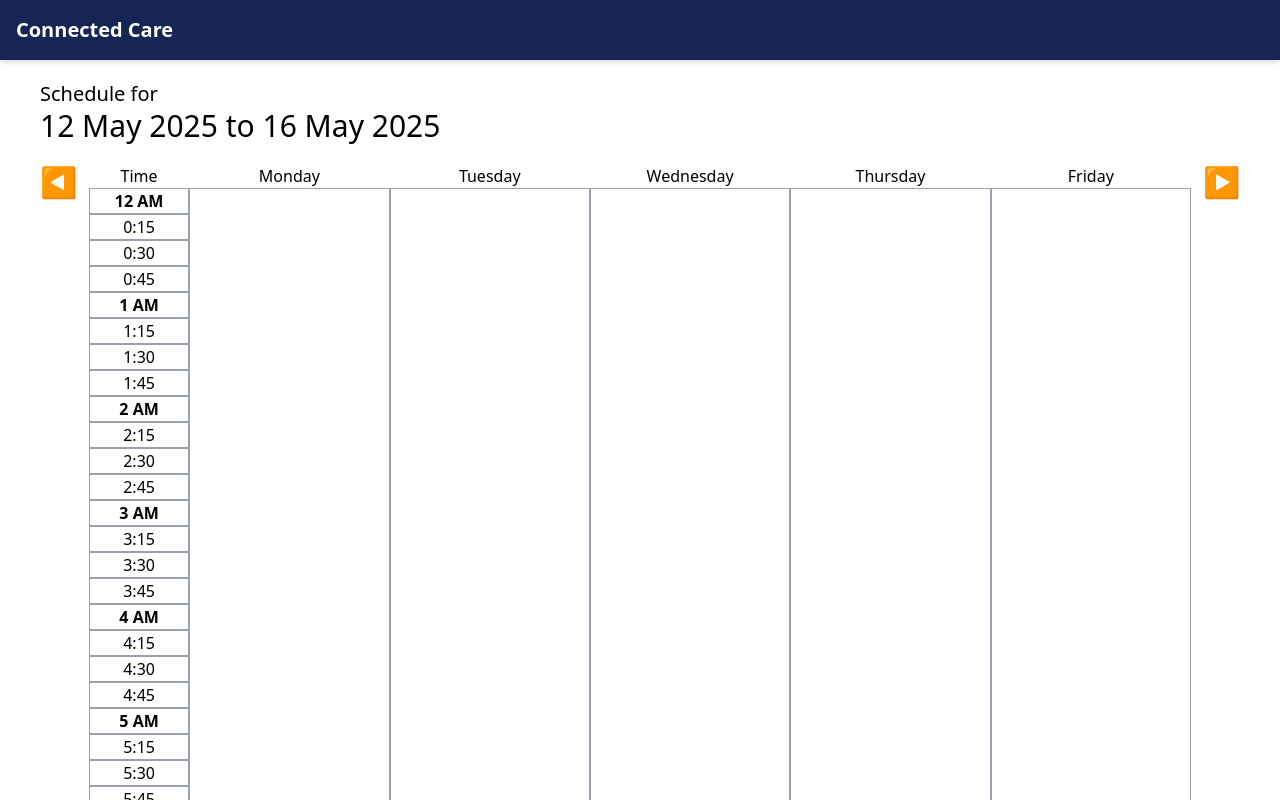
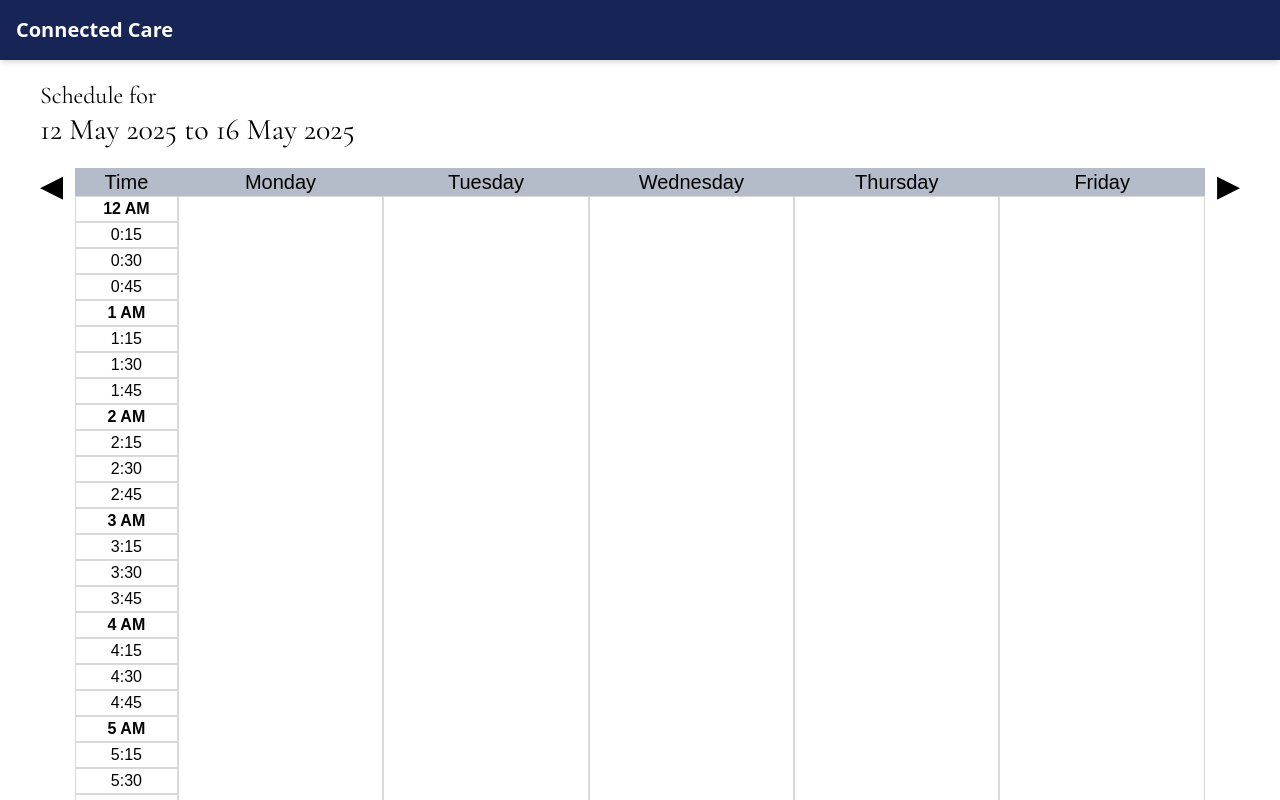
Before and after one commit to UTDallasEPICS/manos-unidas-for-autismo, a Nuxt app: page /scheduleView in a window 1280 px wide. Shown: the top 800 px of the page. Built offline with nearby package versions, Linux system fonts and the light colour scheme; a web font is replaced by a local one.

Commit message:
added styles
had to add a color to main css for teal & a darker red to differ between red & orange

```diff
--- a/assets/css/main.css
+++ b/assets/css/main.css
@@ -9,12 +9,13 @@
 	--color-blay: #b4bbc9; /*get it? blue gray?? haha*/
 	/*extra therapy colors */
 	--color-lilac: #e3cbf8;
-	--color-peach: ##ffe1b8;
+	--color-peach: #ffe1b8;
 	--color-salmon: #eeb586;
 	--color-lime: #ddf492;
 	--color-sky: #b8d3fb;
 	--color-buttercup: #f6e274;
-	--color-sandy: #ece4b9;
+	--color-rose: #ea7b7b;
+	--color-blue-green: #85e0c2;
 
 	--font-cormorant-garamond: "Cormorant Garamond", serif;
 	--font-sc-encode: "Encode Sans SC", sans-serif;
--- a/components/AppointmentBox.vue
+++ b/components/AppointmentBox.vue
@@ -9,9 +9,9 @@
 	/>
 	<div
 		ref="container"
-		class="absolute grid w-full cursor-pointer grid-cols-2 grid-rows-3 overflow-hidden rounded-md border-4 text-center"
+		class="font-sc-encode absolute grid w-full cursor-pointer grid-cols-2 grid-rows-3 overflow-hidden rounded-md border-4 text-center"
+		:class="boxColor"
 		:style="{
-			backgroundColor: boxColor,
 			height: boxHeight,
 			top: boxTop,
 		}"
@@ -28,7 +28,9 @@
 			}"
 			:style="{ fontSize: sessionTypeFontSize }"
 		>
-			<span class="line-clamp-2">{{ props.session.Type.name }}</span>
+			<span class="line-clamp-2 font-bold">{{
+				props.session.Type.name
+			}}</span>
 		</div>
 		<div
 			ref="therapistBox"
@@ -92,8 +94,26 @@ const duration = computed(() => {
 
 // style
 const boxColor = computed(() => {
-	// needs to be replaced with tailwind values later
 	switch (props.session.Type.color) {
+		case Color.BLUE:
+			return "bg-sky";
+		case Color.GREEN:
+			return "bg-lime";
+		case Color.ORANGE:
+			return "bg-salmon";
+		case Color.PURPLE:
+			return "bg-lilac";
+		case Color.RED:
+			return "bg-rose";
+		case Color.TEAL:
+			return "bg-blue-green";
+		case Color.YELLOW:
+			return "bg-buttercup";
+		default:
+			return "bg-peach";
+	}
+
+	/*switch (props.session.Type.color) {
 		case Color.BLUE:
 			return "#3878c2";
 		case Color.GREEN:
@@ -110,7 +130,7 @@ const boxColor = computed(() => {
 			return "#f7d439";
 		default:
 			return "#c0e9ed";
-	}
+	} */
 });
 
 const boxHeight = computed(() => {
--- a/components/AppointmentModalWindow.vue
+++ b/components/AppointmentModalWindow.vue
@@ -2,7 +2,9 @@
     When appointment box is clicked, this window should display and show appointment details. As of now it doesn't distinguish between patient or staff and displays all the information.
  -->
 <template>
-	<div class="fixed top-0 right-0 z-50 h-full w-full items-center text-left">
+	<div
+		class="font-sc-encode fixed top-0 right-0 z-50 h-full w-full items-center text-left"
+	>
 		<!-- Background -->
 		<div
 			class="fixed z-51 h-full w-full bg-black/70"
@@ -19,7 +21,7 @@
 			</div>
 			<!-- Information -->
 			<div class="m-3 flex flex-col gap-3">
-				<h1 class="text-3xl">
+				<h1 class="font-cormorant-garamond text-3xl font-bold">
 					{{ props.session.Type.name + " - " + duration }}
 				</h1>
 				<h2 class="text-xl">
@@ -48,7 +50,10 @@
 					<li v-for="patient in patientNames" :key="patient">
 						{{ patient }}
 						<!-- replace with link to patient profile later -->
-						<span class="cursor-pointer px-3 text-xs text-blue-400">
+						<span
+							class="cursor-pointer px-3 text-xs text-blue-400"
+							@click="goToPatient(patient.id)"
+						>
 							View Profile &gt;
 						</span>
 					</li>
@@ -69,7 +74,7 @@
 			<div class="flex flex-col justify-center gap-3">
 				<div class="flex justify-center">
 					<button
-						class="cursor-pointer bg-blue-950 p-2 text-center text-white"
+						class="btn cursor-pointer"
 						v-if="!permissions.nonEmployee"
 					>
 						Therapy Notes
@@ -77,7 +82,7 @@
 				</div>
 				<div class="flex justify-center">
 					<button
-						class="cursor-pointer bg-blue-950 p-2 text-center text-white"
+						class="btn cursor-pointer"
 						v-if="
 							!permissions.nonEmployee &&
 							permissions.editAppointments
@@ -179,6 +184,21 @@ function getSessionEndTime(d: Date, sessionLength: number): Date {
 	return endTime;
 }
 
+// const patients = computed(() => {
+// 	const result = [];
+
+// 	for (let i = 0; i < props.session.Patients.length; i++) {
+// 		let patient = props.session.Patients[i];
+// 		result.push(patient.Patient.User.User);
+// 	}
+
+// 	return result;
+// });
+
+// function goToPatient(id: string) {
+// 	await navigateTo(("/patientProfile?id=" += id));
+// }
+
 const patientNames = computed(() => {
 	const result = [];
 
--- a/components/FilterAppointments.vue
+++ b/components/FilterAppointments.vue
@@ -2,7 +2,9 @@
     A window for users to filter sessions. Currently has a temporary session types object. After submitting, the window should emit the filters to the schedule view and then to the calendar component
  -->
 <template>
-	<div class="fixed top-0 right-0 z-50 h-full w-full items-center text-left">
+	<div
+		class="font-sc-encode fixed top-0 right-0 z-50 h-full w-full items-center text-left"
+	>
 		<!-- Background -->
 		<div
 			class="fixed z-51 h-full w-full bg-black/70"
@@ -21,7 +23,9 @@
 			</div>
 			<!-- Information -->
 			<div class="m-3 flex flex-col gap-3">
-				<h1 class="text-3xl">Filter Appointments</h1>
+				<h1 class="font-cormorant-garamond text-3xl font-bold">
+					Filter Appointments
+				</h1>
 				<h3 class="font-bold">Tick to hide appointment:</h3>
 				<div>
 					<div v-for="(type, index) in sessionTypes" :key="type">
@@ -41,10 +45,7 @@
 			<!-- Submit button -->
 			<div class="flex flex-col justify-center gap-3">
 				<div class="flex justify-center">
-					<button
-						class="cursor-pointer bg-blue-950 p-2 text-center text-white"
-						@click="submitForm"
-					>
+					<button class="btn cursor-pointer" @click="submitForm">
 						Submit
 					</button>
 				</div>
--- a/components/WeekViewCalendar.vue
+++ b/components/WeekViewCalendar.vue
@@ -3,13 +3,17 @@
 	Calendar displays days from Monday-Friday given a list of appointments. The hours adjust to the earliest and latest times of all the appointments being displayed. Given a string array of filters, it will only show appointments with the same session types in the filters.
 -->
 <template>
-	<div class="overflow-auto">
+	<div class="font-sc-encode overflow-auto">
 		<!-- Header part -->
 		<div class="grid min-w-2xl grid-cols-11 text-center">
-			<div class="col-span-1 min-w-15">
+			<div class="bg-blay col-span-1 min-w-15 text-xl">
 				<div class="row-span-1 overflow-hidden">Time</div>
 			</div>
-			<div class="col-span-2" v-for="day in dayNames" :key="day">
+			<div
+				class="bg-blay col-span-2 text-xl"
+				v-for="day in dayNames"
+				:key="day"
+			>
 				<div class="row-span-1 overflow-hidden">
 					{{ day }}
 				</div>
@@ -17,24 +21,18 @@
 			<!-- Times -->
 			<div class="col-span-1 min-w-15">
 				<div class="row-span-4 flex-none" v-for="hr in hours" :key="hr">
-					<div class="h-24px border-1 border-gray-400">
+					<div class="h-24px border-smoky border-1">
 						<b>{{ militaryTimeToTwelveHr(hr) }}</b>
 					</div>
-					<div class="h-24px border-1 border-gray-400">
-						{{ hr }}:15
-					</div>
-					<div class="h-24px border-1 border-gray-400">
-						{{ hr }}:30
-					</div>
-					<div class="h-24px border-1 border-gray-400">
-						{{ hr }}:45
-					</div>
+					<div class="h-24px border-smoky border-1">{{ hr }}:15</div>
+					<div class="h-24px border-smoky border-1">{{ hr }}:30</div>
+					<div class="h-24px border-smoky border-1">{{ hr }}:45</div>
 				</div>
 			</div>
 
 			<!-- Appointments -->
 			<div
-				class="col-span-2 overflow-hidden border-1 border-gray-400"
+				class="border-smoky bg-pearl col-span-2 overflow-hidden border-1"
 				v-for="day in 5"
 				:key="day"
 			>
--- a/pages/scheduleView.vue
+++ b/pages/scheduleView.vue
@@ -1,7 +1,7 @@
 <!-- 27 Apr 2025
  schedule view page, clicking the buttons changes the week that's being displayed -->
 <template>
-	<div class="grow pb-8">
+	<div class="font-sc-encode grow pb-8">
 		<!-- Filter modal window -->
 		<FilterAppointments
 			:filter="filters"
@@ -14,8 +14,10 @@
 		<div class="mx-10 h-full">
 			<!-- Title part + option buttons -->
 			<div class="my-5 flex justify-between">
-				<div class="flex flex-col justify-center">
-					<div class="text-xl">Schedule for</div>
+				<div
+					class="font-cormorant-garamond flex flex-col justify-center"
+				>
+					<div class="text-2xl">Schedule for</div>
 					<div class="text-3xl">{{ currentWeek }}</div>
 				</div>
 				<div class="justify-right flex flex-col gap-2">
@@ -23,7 +25,7 @@
 					<!-- placeholder style for the button so it's not just text lmao -->
 					<button
 						@click="showFilterWindow = true"
-						class="cursor-pointer bg-blue-950 p-2 text-white"
+						class="btn cursor-pointer"
 						v-if="permissions.filter"
 					>
 						Filter
```
